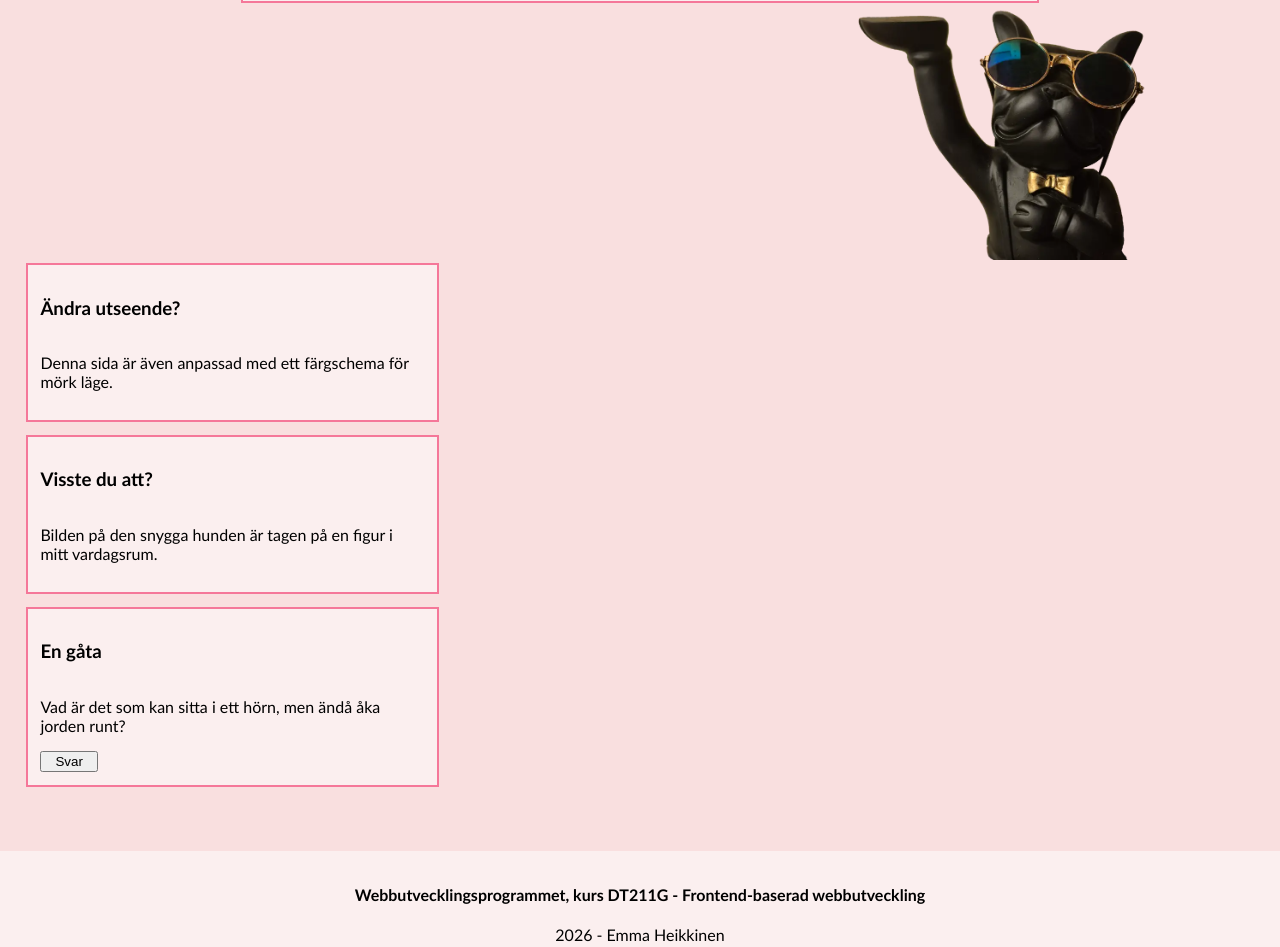
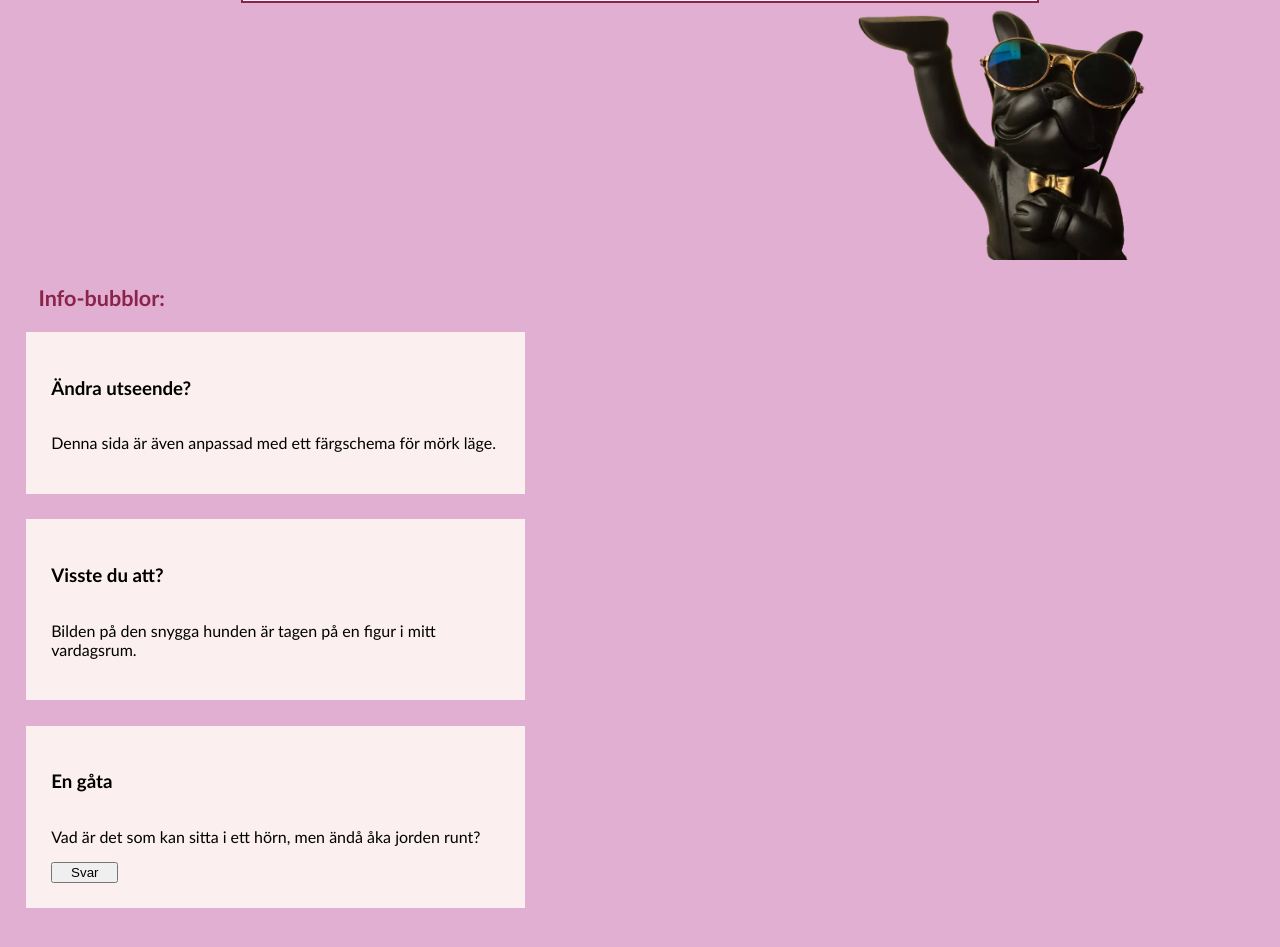
Before and after one commit to emhe2504/lab3-SCSS, a website built with Vite: page index.html in a window 1280 px wide. Shown: the part 688-1635 px from the top of the page. Built offline with nearby package versions, Linux system fonts and the light colour scheme.

Commit message:
Färgändringar, ny bild och styling

```diff
--- a/index.html
+++ b/index.html
@@ -40,6 +40,8 @@
         <source srcset="/images/hund.webp" type="image/webp">
         <img src="/images/hund.jpg" width="300" alt="Svart hund med solglasögon och tass i luften">
       </picture>
+        <section id="bubble-section">
+          <h3 id="section-head">Info-bubblor:</h3>
           <article id="bubble1">
             <h3>Ändra utseende?</h3>
             <p>Denna sida är även anpassad med ett färgschema för mörk läge.</p>
@@ -53,7 +55,12 @@
             <p>Vad är det som kan sitta i ett hörn, men ändå åka jorden runt?</p>
             <input type="button" value="Svar" id="forAnswer">
             <p id="answer" class="is_hidden">Frimärket</p>
+            <picture id="letter" class="is_hidden">
+              <source srcset="/images/brev.webp" type="image/webp">
+              <img src="/images/brev.jpg" width="300" alt="Brev med frimärken">
+            </picture>
           </article>
+        </section>
     </main>
     <footer>
       <h4>Webbutvecklingsprogrammet, kurs DT211G - Frontend-baserad webbutveckling</h4>
--- a/src/css/_base.scss
+++ b/src/css/_base.scss
@@ -48,6 +48,10 @@ header {
                 &:hover {
                     transform: scale(1.1);
                     border-bottom: 2px solid variables.$head-light;
+
+                    @media (prefers-color-scheme: dark) {
+                        border-bottom: 2px solid variables.$head-dark;
+                    }
                 }
             }
         }
@@ -96,11 +100,21 @@ main {
         }
     }
 
+    #bubble-section {
+
+        #section-head {
+            color: variables.$head-light;
+            font-size: 135%;
+
+            @media (prefers-color-scheme: dark) {
+                color: variables.$head-dark;
+            }
+        }
+
         #bubble1,
         #bubble2,
         #bubble3 {
             background-color: variables.$primary-light;
-        border: 2px solid variables.$head-light;
 
             @media (prefers-color-scheme: dark) {
                 background-color: variables.$primary-dark;
@@ -113,6 +127,8 @@ main {
                 }
             }
         }
+
+    }
 }
 
 footer {
--- a/src/css/_details.scss
+++ b/src/css/_details.scss
@@ -0,0 +1,7 @@
+#bubble-section {
+
+    #letter {
+
+        transform: rotate(5deg);
+    }
+}
--- a/src/css/_layout.scss
+++ b/src/css/_layout.scss
@@ -57,10 +57,17 @@ main {
             text-align: center;
         }
     }
+
     picture {
         justify-self: right;
         padding-right: 10%;
         margin-top: 0;
+    }
+
+    #bubble-section {
+
+        #section-head {
+            margin-left: 3%;
         }
 
         #bubble1,
@@ -77,6 +84,14 @@ main {
         }
     }
 
+    #letter {
+        align-self: end;
+        justify-self: left;
+        margin-left: 4%;
+        margin-top: 4%;
+    }
+}
+
 footer {
     margin-top: 4%;
     padding: 1%;
--- a/src/css/_mixins.scss
+++ b/src/css/_mixins.scss
@@ -1,8 +1,8 @@
 @mixin bubblePlacement() {
     display: grid;
-    width: 30%;
+    width: 35%;
     justify-self: left;
     margin-left: 2%;
-    margin-bottom: 1%;
-    padding: 1%;
+    margin-bottom: 2%;
+    padding: 2%;
 }
--- a/src/css/_variables.scss
+++ b/src/css/_variables.scss
@@ -1,6 +1,6 @@
 $primary-light: #FBEFEF;
-$secondary-light: #F9DFDF;
-$head-light: #F57799;
+$secondary-light: #E1AFD1;
+$head-light:#8A244B;
 $detail-light: #FCF8F8;
 $text-light: black;
 
--- a/src/js/main.js
+++ b/src/js/main.js
@@ -10,9 +10,11 @@ function getAnswer() {
     const button = document.getElementById("forAnswer");
     const answer = document.getElementById("answer");
     const bubble = document.getElementById("bubble3");
+    const letter = document.getElementById("letter");
 
     if(bubble)
     button.addEventListener("click", () => {
         answer.classList.remove("is_hidden");
+        letter.classList.remove("is_hidden");
     })
 }
```
Also changed, not shown: public/images/brev.jpg (added), public/images/brev.webp (added). Lines whose indentation alone changed are shown as unchanged.
